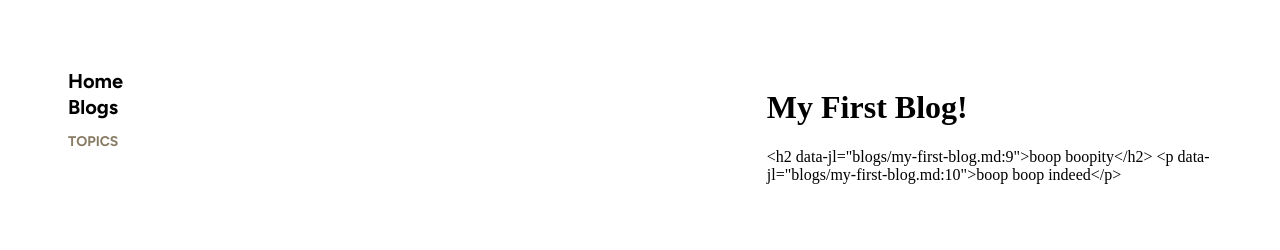
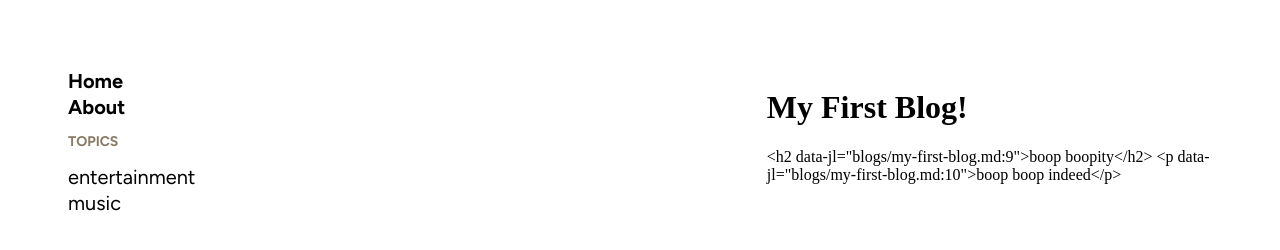
Before and after one commit to meganchang/11ty-scratch, an Eleventy site: page blogs/my-first-blog.md in a window 1280 px wide. Built offline with nearby package versions, Linux system fonts and the light colour scheme; Eleventy itself is replaced by a stand-in of ours; files that its build step writes are made by us from their sources; what eleventy-plugin-rev, eleventy-sass would draw is missing.

Commit message:
added tags collections. tags working in nav

```diff
--- a/_includes/header.njk
+++ b/_includes/header.njk
@@ -2,19 +2,15 @@
     <nav>
         <ul class="list-main menu-item-bold">
             <li><a href="/">Home</a></li>
-            <li><a href="/blog">Blogs</a></li>
+            <li><a href="/about">About</a></li>
         </ul>
         <p class="menu-item-descriptor">Topics</p>
-        {# <ul class="list-topics menu-item-regular">
-            {% for tag in collections[ tag ] | sort %}
-            <li>  {% set tagUrl %}/tags/{{ tag }}/{% endset %}
-              <a href="{{ tagUrl | url }}" class="tag">{{ tag | title }}</a>
-              </li>
+        <ul class="list-topics menu-item-regular">
+            {% for tag in collections.all | getAllTags | filterTagList %}
+                <li>  {% set tagUrl %}/tags/{{ tag }}/{% endset %}
+                    <a href="{{ tagUrl }}" >{{ tag }}</a>
+                </li>
             {% endfor %}
-        </ul> #}
-        {# <ul class="list-topics menu-item-regular">
-            <li><a href="/">Home</a></li>
-            <li><a href="/blog">Blogs</a></li>
-        </ul> #}
+        </ul>
     </nav>
 </header>
--- a/assets/scss/base.scss
+++ b/assets/scss/base.scss
@@ -19,7 +19,6 @@ $nav-desktop-width: 120px;
 // nav
 header {
     width: 100%;
-    float: left;
     @include breakpoint($bp-md) {
         min-width: $nav-desktop-width;
         padding-right: 60px;
--- a/index.njk
+++ b/index.njk
@@ -5,3 +5,8 @@ title: ''
 
 {% set bloglist = collections.blog %}
 {% include "blog-list.njk" %}
+
+        {# <ul class="list-topics menu-item-regular">
+            <li><a href="/">Home</a></li>
+            <li><a href="/blog">Blogs</a></li>
+        </ul> #}
--- a/tags.njk
+++ b/tags.njk
@@ -5,10 +5,9 @@ pagination:
   alias: tag
   filter:
     - all
+    - blog
 permalink: /tags/{{ tag }}/
 layout: home.njk
-eleventyComputed:
-  title: Tagged “{{ tag }}”
 ---
 
 {# <ol>
```
Also changed, not shown: .eleventy.js.
